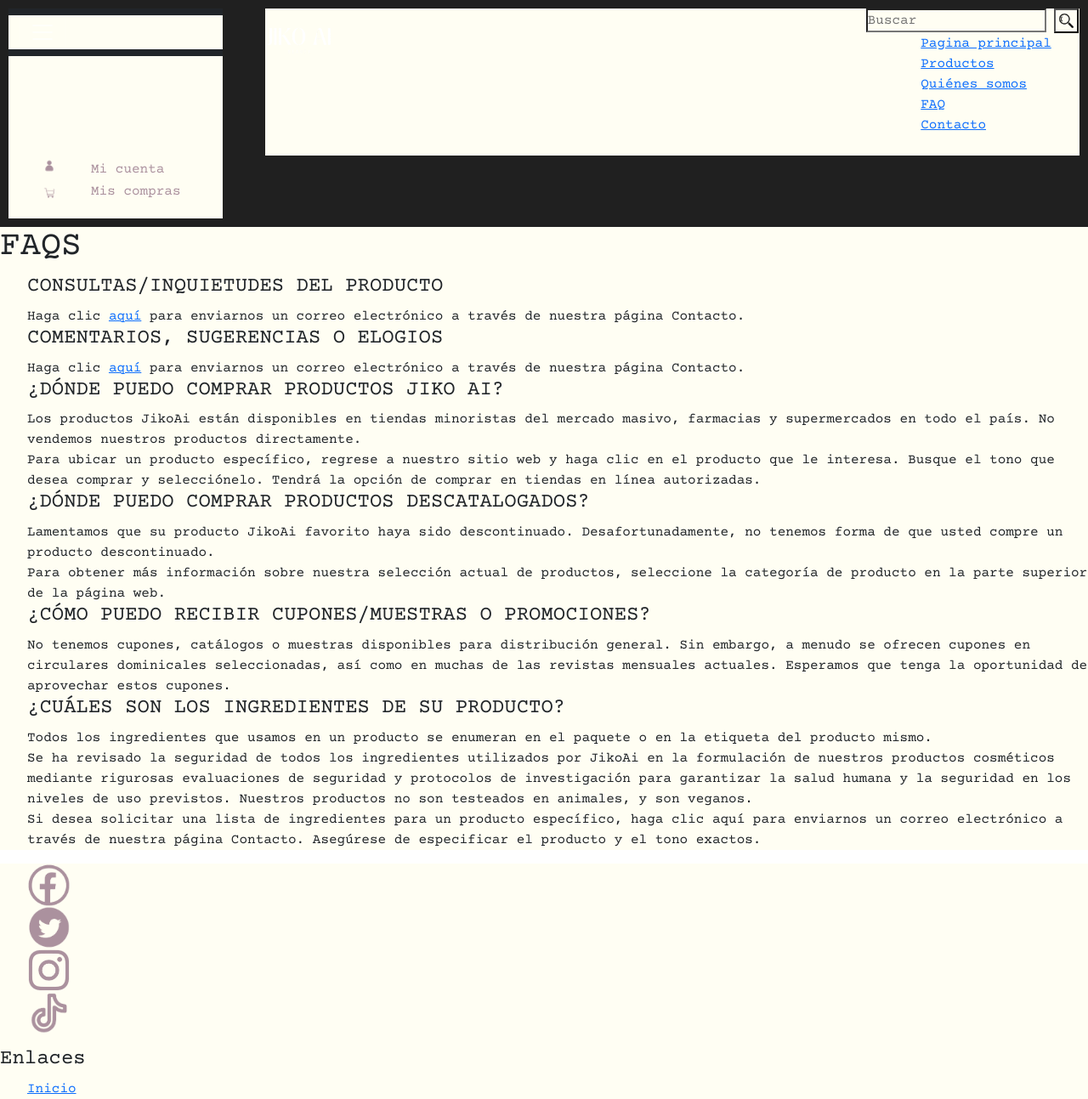
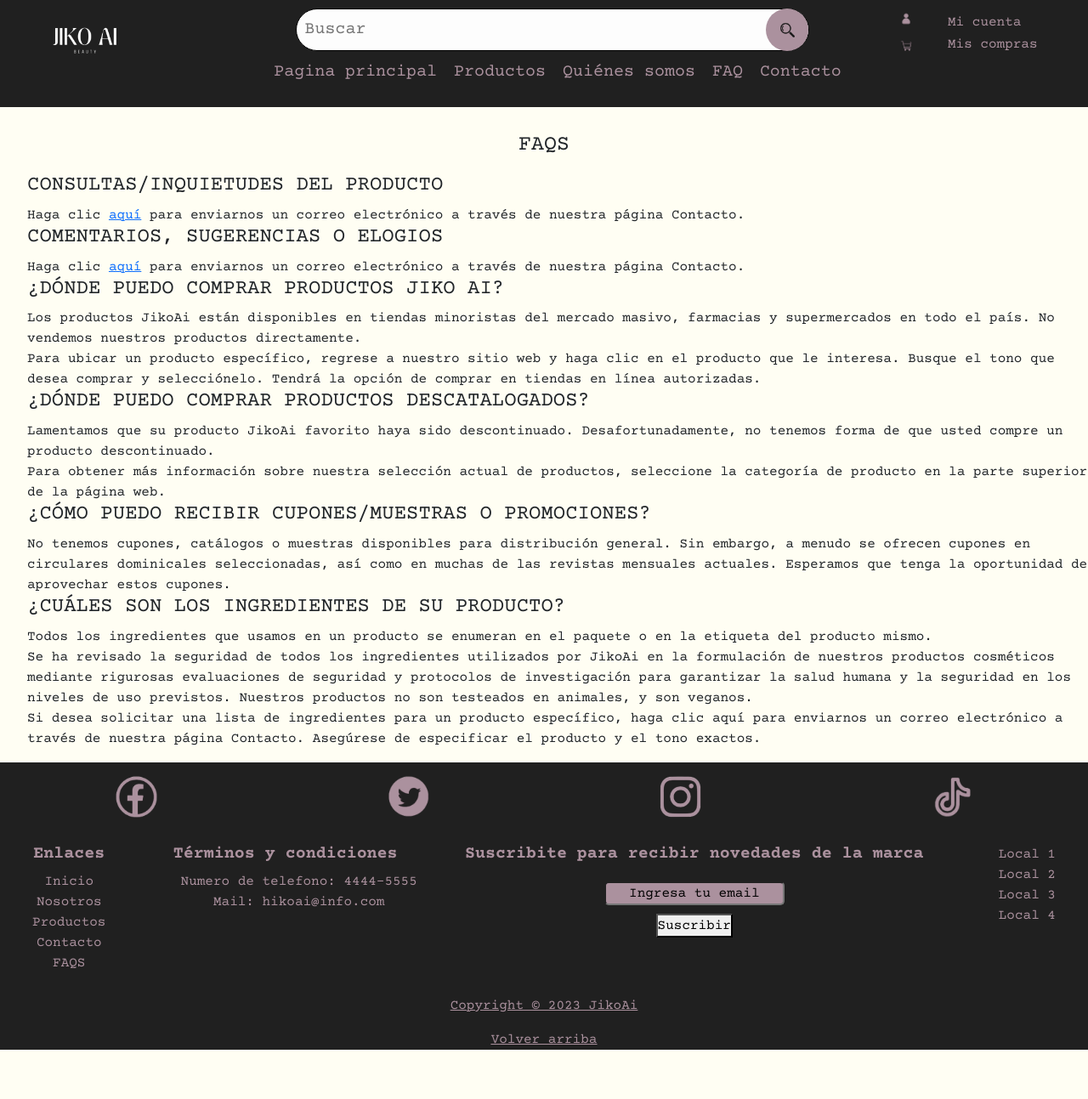
Before and after one commit to StefaniaScuncia/Jiko-Ai-Marca-de-Maquillaje, a website: page pages/faq.html in a window 1280 px wide. Shown: the top 1293 px of the page at 85% size. After the commit the page ends 1235 px from the top, so only its background shows below. Drawn offline with nearby package versions, Linux system fonts and the light colour scheme; files that its build step writes are made by us from their sources.

Commit message:
agregando contenido a las partials de sass

```diff
--- a/style/scss/base/_reset.scss
+++ b/style/scss/base/_reset.scss
@@ -3,6 +3,10 @@
     padding: 0;
     box-sizing: border-box;
     font-family: 'Courier Prime', monospace;
-    background-color: #fffef3;
     list-style: none;
 }
+
+body {
+        font-family: 'Courier Prime', monospace;
+        background-color: #fffef3;
+}
--- /dev/null
+++ b/style/scss/components/_searchbar.scss
@@ -0,0 +1,47 @@
+.busqueda {
+    background-size: cover;
+    background-position: center;
+    display: flex;
+    align-items: center;
+    justify-content: center;
+    width: 100%;
+    margin-bottom: 10px;
+
+    .search-bar {
+        width: 80%;
+        height: 50px;
+        align-items: center;
+        background: rgb(253, 253, 253);
+        border-radius: 60px;
+        display: flex;
+        border: 1px solid black;
+        margin-left: 20px;
+        justify-content: space-between;
+
+
+        & input {
+            border: 0;
+            flex: 1;
+            outline: none;
+            padding-left: 10px;
+            font-size: 20px;
+            color: rgb(3, 0, 2);
+            width: 100%;
+            max-width: 700px;
+            align-items: center;
+            background: transparent;
+            border: 1;
+            align-content: center;
+        }
+
+        & button {
+            border: 0;
+            border-radius: 50%;
+            width: 50px;
+            height: 50px;
+            background: #ab919e;
+            cursor: pointer;
+            padding: 5px;
+        }
+    }
+}
--- a/style/scss/layout/_footer.scss
+++ b/style/scss/layout/_footer.scss
@@ -0,0 +1,110 @@
+footer {
+    background-color: #202020;
+    color: #ab919e;
+    font-weight: 500;
+    max-width: 100%;
+
+    .logoredes {
+        padding-top: 10px;
+
+        ul {
+            list-style: none;
+            display: flex;
+            flex-direction: row;
+            justify-content: space-around;
+            padding: 0;
+
+            img {
+                width: 50px;
+                height: 50px;
+                align-items: center;
+                margin: 5px;
+              }
+
+        }
+
+    }
+
+    #cositasfooter {
+        display: flex;
+        justify-content: space-around;
+        padding: 10px;
+        text-align: center;
+
+
+        & h4 {
+            font-weight: bold;
+            font-size: 20px;
+            text-align: center;
+        }
+
+        .enlaces {
+            a {
+                text-decoration: none;
+                color: #ab919e;
+            }
+
+            & ul {
+                list-style: none;
+                padding: 0%;
+            }
+        }
+
+        .datos {
+            ul {
+            list-style: none;
+            color: #ab919e;
+            }
+
+            & a {
+                text-decoration: none;
+                color: #ab919e;
+            }
+        }
+
+        .mail {
+            form {
+                display: flex;
+                align-items: center;
+                justify-content: center;
+                margin: 10px;
+                flex-direction: column;
+
+                div {
+                    margin: 10px 0 10px 0;
+                    width: 80%;
+                }
+            }
+
+            #email {
+                width: auto;
+                border-radius: 5px;
+                background: #ab919e;
+            }
+
+            #email::placeholder {
+                color: black;
+                text-align: center;
+            }
+        }
+
+        .locales ul {
+            list-style: none;
+            color: #ab919e;
+
+        }
+    }
+
+    .copyyarriba {
+        text-align: center;
+        text-decoration: underline;
+        justify-content: space-around;
+        max-width: 100%;
+        color: #ab919e;
+
+        & a {
+        color: #ab919e;
+        }
+
+    }
+}
--- a/style/scss/layout/_navbar.scss
+++ b/style/scss/layout/_navbar.scss
@@ -0,0 +1,23 @@
+nav  {
+
+    background-color: #202020;
+    a {
+    font-family: 'Courier Prime', monospace;
+    color: #ab919e;
+    font-size: 20px;
+    text-decoration: none;
+    padding: 10px;
+    margin-top: 10px;
+    }
+
+    ul {
+        font-family: 'Courier Prime', monospace;
+        list-style: none;
+        display: flex;
+        justify-content: center;
+    }
+}
+
+#navBurger {
+    display: none;
+}
--- a/style/scss/main.scss
+++ b/style/scss/main.scss
@@ -3,3 +3,14 @@
 
 //Estilos header
 @import "./layout/header";
+
+//Estilos navbar
+@import "./layout/navbar";
+
+//Estilos searchbar
+@import "./components/searchbar";
+
+//Estilos pagPrincipal
+@import "./pages/paginaprincipal";
+
+@import "./layout/footer"
--- /dev/null
+++ b/style/scss/pages/_paginaprincipal.scss
@@ -0,0 +1,124 @@
+main {
+    a {
+        width: 100%;
+
+    }
+
+    h1 {
+        text-align: center;
+        padding: 10px;
+        margin-top: 20px;
+        font-size: 25px;
+    }
+
+    #productosection {
+        display: flex;
+        align-items: center;
+        flex-direction: row;
+        justify-content: space-around;
+        max-width: 100%;
+        margin-bottom: 20px;
+
+        .intro {
+            height: 300px;
+            width: 300px;
+            margin-top: 50px;
+            margin-left: 50px;
+            font-size: 25px;
+
+            & span {
+                font-weight: bold;
+            }
+        }
+
+        .productodiv {
+            background-color: white;
+            color: black;
+            width: 250px;
+            padding: 30px;
+            margin: 20px;
+            text-align: center;
+            border-radius: 10px;
+            box-shadow: rgba(50, 50, 93, 0.25) 0px 6px 12px -2px, rgba(0, 0, 0, 0.3) 0px 3px 7px -3px;
+        }
+    }
+
+    #locales {
+        display: flex;
+        flex-direction: row;
+        justify-content: space-around;
+        max-width: 100%;
+
+        .divlocales {
+            flex-direction: row;
+
+            & p {
+                font-size: 20px;
+                text-align: left;
+                margin: 20px;
+            }
+
+            & h1 {
+                text-align: left;
+            }
+        }
+
+        &img {
+            border-radius: 0 10px 10px 0;;
+            width: 800px;
+            height: 400px;
+        }
+    }
+
+    #nuevaColeccion {
+        display: flex;
+        flex-direction: row;
+        justify-content: space-around;
+        max-width: 100%;
+        background-color: #f3eef1;
+
+
+        & img {
+            width: 500px;
+            height: 500px;
+            background-color: #f3eef1;
+            margin-left: 170px;
+        }
+
+        .divNuevaColeccion {
+            flex-direction: row;
+
+            & h1 {
+                text-align: left;
+                margin-left: 50px;
+                margin-top: 100px;
+            }
+
+            & p {
+                text-align: left;
+                width: 300px;
+                margin-bottom: 20px;
+                margin-left: 50px;
+            }
+
+            .decolink {
+                margin-left: 110px;
+                border-radius: 10px;
+                border-color: #202020;
+                border: solid;
+                background-color: #ab919e;
+                width: 150px;
+                align-items: center;
+
+                & a {
+                    text-decoration: none;
+                    padding: 20px;
+                    color: #202020;
+                    text-align: center;
+                    align-items: center;
+                    font-size: 20px;
+                }
+            }
+        }
+    }
+}
```
Also changed, not shown: index.html (+1 -1 lines), style/css/style.css, 1 other file.
